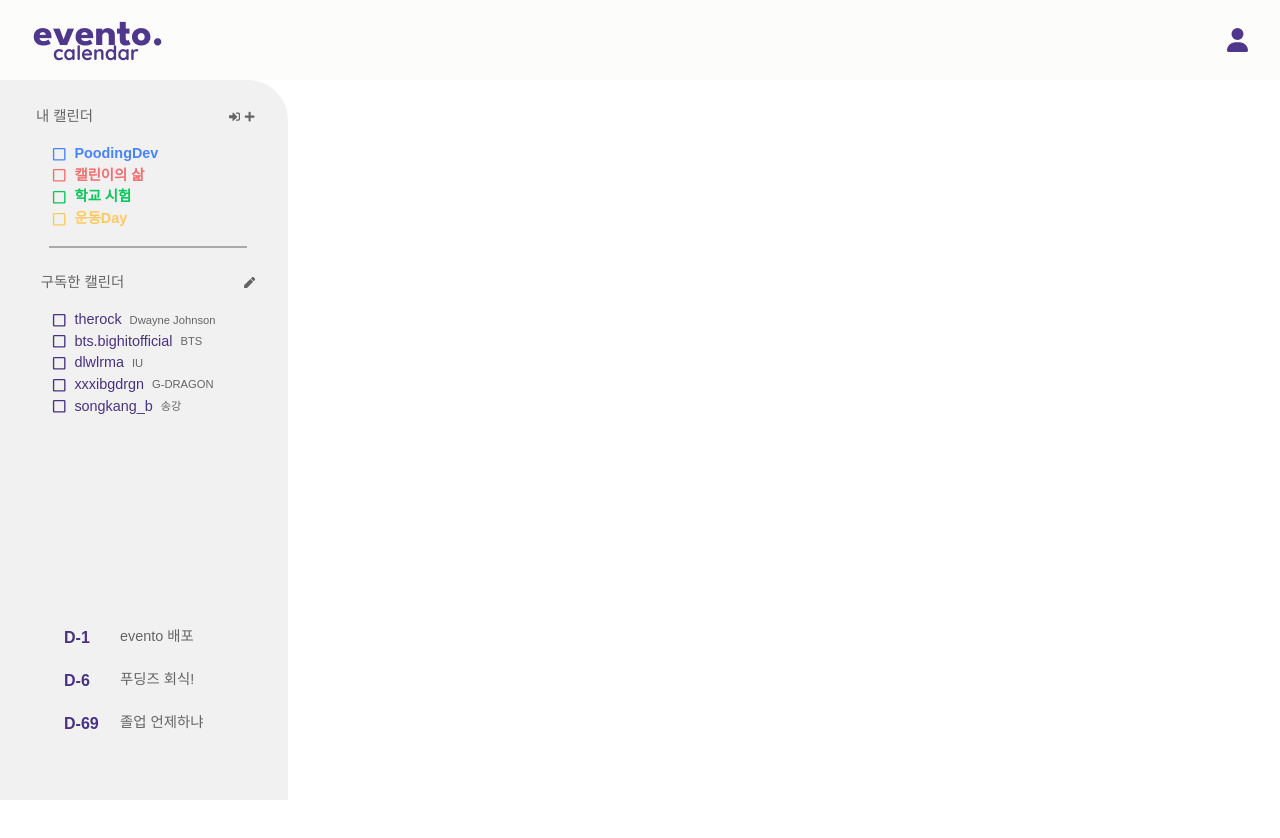
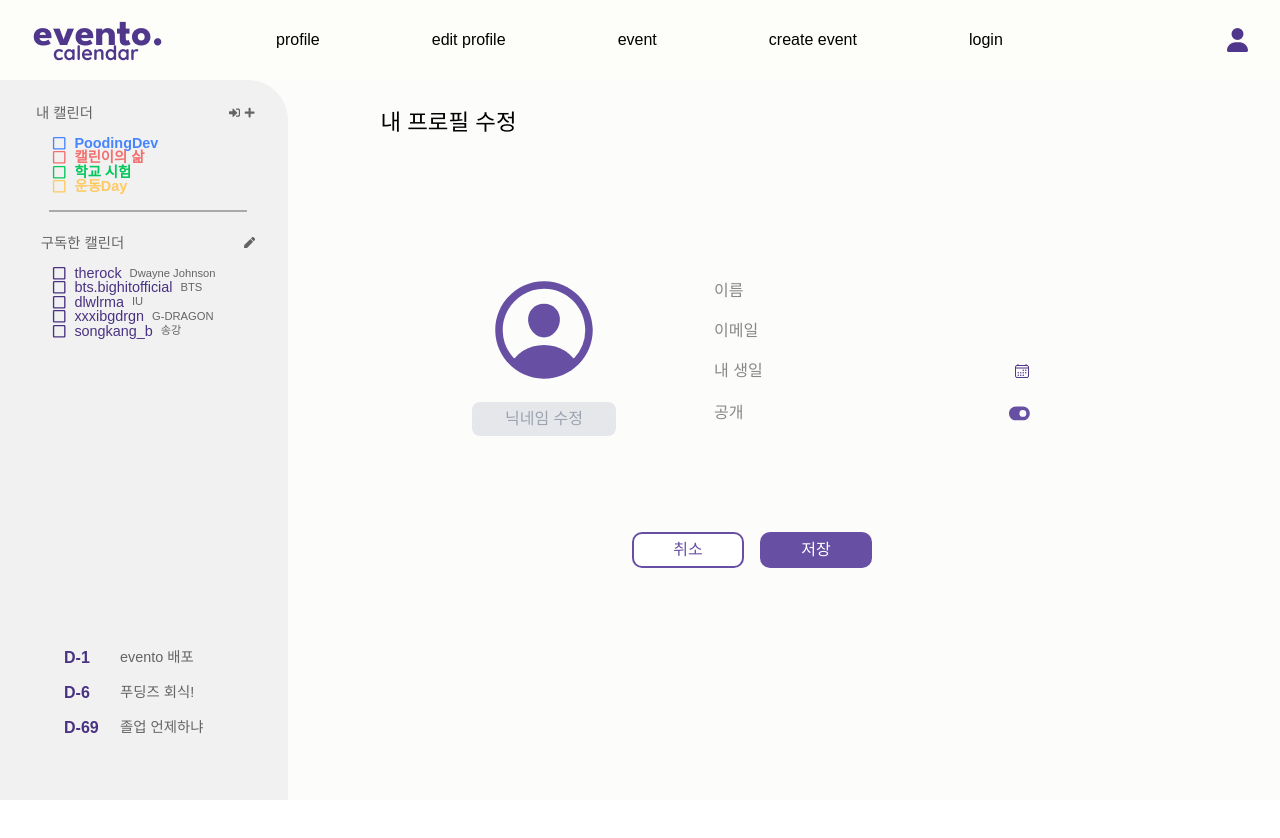
Before and after one commit to PoodingDev/Evento_FE, a React (Vite) app: page /profile/edit in a window 1280 px wide. Shown: the top 838 px of the page. Before the commit the page ends 800 px from the top, so only its background shows below. Built offline with nearby package versions, Linux system fonts and the light colour scheme.

Commit message:
Feat: 컴포넌트 정렬 수정, 색상 팔레트 색상 추가
- 프로필, 프로필 수정 페이지 전체 수정 완료
- 이벤트 모달 조금 변동, 추가 수정 필요
- 색상 팔레트: 회색, 검정색 추가

```diff
--- a/src/App.jsx
+++ b/src/App.jsx
@@ -1,8 +1,13 @@
+import Calendar from "/src/pages/Calendar";
+import EventCreate from "components/CreateEventModal";
+import EventInfoModal from "/src/components/EventInfoModal";
+import Header from "components/Header";
+import LogIn from "/src/pages/LogIn";
+import Profile from "/src/pages/Profile";
+import ProfileEdit from "/src/pages/ProfileEdit";
 import React from "react";
+import SideBarLeft from "/src/components/SideBarLeft";
 import { BrowserRouter, Route, Routes, useLocation } from "react-router-dom";
-import Header from "components/Header";
-import SideBarLeft from "components/SideBarLeft";
-import LogIn from "/src/pages/LogIn";
 
 function Layout({ children }) {
   const location = useLocation();
@@ -23,6 +28,12 @@ export default function App() {
       <Layout>
         <Routes>
           <Route path="/login" element={<LogIn />} />
+          <Route path="/" element={<Calendar />} />
+          <Route path="/profile" element={<Profile />} />
+          <Route path="profile/edit" element={<ProfileEdit />} />
+          //테스트용 - 모달을 페이지로 띄우기
+          <Route path="event" element={<EventInfoModal />} />
+          <Route path="new-event" element={<EventCreate />} />
         </Routes>
       </Layout>
     </BrowserRouter>
--- a/src/components/Header.jsx
+++ b/src/components/Header.jsx
@@ -1,11 +1,22 @@
 import React from "react";
+import { faUser } from "@fortawesome/free-solid-svg-icons";
 import { FontAwesomeIcon } from "@fortawesome/react-fontawesome";
-import { faUser } from "@fortawesome/free-solid-svg-icons";
+import { Link } from "react-router-dom";
 
 export default function Header() {
   return (
-    <div className="evento-header bg-eventoWhite absolute flex h-[5rem] w-full items-center justify-between py-[1.25rem] pl-[1.5rem] pr-[2rem]">
+    <div className="evento-header bg-eventoWhite/20 absolute flex h-[5rem] w-full items-center justify-between py-[1.25rem] pl-[1.5rem] pr-[2rem]">
       <img src="/src/assets/logo/event_logo.png" alt="Evento" />
+
+      {/* 작업할 때 아래 주석 처리 뜯고 하시면 편합니다 */}
+
+      <Link to="/profile">profile</Link>
+      <Link to="/profile/edit">edit profile</Link>
+      <Link to="/event">event</Link>
+      <Link to="/new-event">create event</Link>
+      <Link to="/login">login</Link>
+      <Link to="/"></Link>
+
       <FontAwesomeIcon icon={faUser} className="text-2xl text-[#4F378B]" />
     </div>
   );
--- a/src/index.css
+++ b/src/index.css
@@ -5,14 +5,149 @@
 @font-face {
   font-family: "Pretendard-Regular";
   src:
-    url("https://cdn.jsdelivr.net/gh/orioncactus/pretendard/dist/web/static/woff2/Pretendard-Regular.woff2")
-      format("woff2"),
-    url("https://cdn.jsdelivr.net/gh/orioncactus/pretendard/dist/web/static/woff/Pretendard-Regular.woff")
-      format("woff");
+    url("https://cdn.jsdelivr.net/gh/orioncactus/pretendard/dist/web/static/woff2/Pretendard-Regular.woff2") format("woff2"),
+    url("https://cdn.jsdelivr.net/gh/orioncactus/pretendard/dist/web/static/woff/Pretendard-Regular.woff") format("woff");
   font-weight: 400;
   font-style: normal;
 }
 
+html,
+body,
+div,
+span,
+applet,
+object,
+iframe,
+h1,
+h2,
+h3,
+h4,
+h5,
+h6,
+p,
+blockquote,
+pre,
+a,
+abbr,
+acronym,
+address,
+big,
+cite,
+code,
+del,
+dfn,
+em,
+img,
+ins,
+kbd,
+q,
+s,
+samp,
+small,
+strike,
+strong,
+sub,
+sup,
+tt,
+var,
+b,
+u,
+i,
+center,
+dl,
+dt,
+dd,
+ol,
+ul,
+li,
+fieldset,
+form,
+label,
+legend,
+table,
+caption,
+tbody,
+tfoot,
+thead,
+tr,
+th,
+td,
+article,
+aside,
+canvas,
+details,
+embed,
+figure,
+figcaption,
+footer,
+header,
+hgroup,
+menu,
+nav,
+output,
+ruby,
+section,
+summary,
+time,
+mark,
+audio,
+video {
+  margin: 0;
+  padding: 0;
+  border: 0;
+  font-size: 100%;
+  font: inherit;
+  vertical-align: baseline;
+}
+
+article,
+aside,
+details,
+figcaption,
+figure,
+footer,
+header,
+hgroup,
+menu,
+nav,
+section {
+  display: block;
+}
+
 body {
+  line-height: 1;
+}
+
+ol,
+ul {
+  list-style: none;
+}
+
+blockquote,
+q {
+  quotes: none;
+}
+
+blockquote:before,
+blockquote:after,
+q:before,
+q:after {
+  content: '';
+  content: none;
+}
+
+table {
+  border-collapse: collapse;
+  border-spacing: 0;
+}
+
+*,
+*::before,
+*::after {
+  box-sizing: border-box;
+}
+
+body {
+  min-height: 100vh;
   font-family: "Pretendard", sans-serif;
 }
--- a/src/pages/Calendar.jsx
+++ b/src/pages/Calendar.jsx
@@ -1,7 +1,5 @@
-import React from 'react'
+import React from "react";
 
 export default function Calendar() {
-  return (
-    <div>Calendar</div>
-  )
+  return <div>Calendar</div>;
 }
--- a/src/pages/LogIn.jsx
+++ b/src/pages/LogIn.jsx
@@ -3,7 +3,7 @@ import React from "react";
 export default function LogIn() {
   return (
     // 배경 그라데이션 적용 시: from-eventoPurpleLight to-eventoWhite bg-gradient-to-b
-    <div className="bg-eventoWhite h-[calc(100vh-5rem)]">
+    <div className="bg-eventoWhite h-[100vh]">
       <div className="flex flex-col items-center justify-center h-full">
         <img src="/src/assets/logo/event_logo.png" alt="Evento" />
         <div className="text-eventoPurpleBase/70 mt-[1rem] text-[1rem]">
--- a/src/pages/ProfileEdit.jsx
+++ b/src/pages/ProfileEdit.jsx
@@ -1,70 +1,77 @@
-import React, { useState } from 'react'
-import { useLocation } from 'react-router-dom'
-import { IoPersonCircleOutline, IoCalendarOutline } from "react-icons/io5"
+import React, { useState } from "react";
 import { FaToggleOff, FaToggleOn } from "react-icons/fa6";
-
+import { IoCalendarOutline, IoPersonCircleOutline } from "react-icons/io5";
+import { useLocation } from "react-router-dom";
 
 export default function ProfileEdit() {
   const location = useLocation();
   const { userName, userNickname, userEmail, userBirth } = location.state || {};
-    const [newNickName, setNewNickName] = useState(userNickname)
-    const [saveNickName, setSaveNickName] = useState('')
+  const [newNickName, setNewNickName] = useState(userNickname);
+  const [saveNickName, setSaveNickName] = useState("");
   const handleNickName = (e) => {
     setNewNickName(e.target.value);
-    }
+  };
   const handleSave = () => {
-        setSaveNickName(newNickName)
-    }
+    setSaveNickName(newNickName);
+  };
   return (
     <>
-            <div className="flex flex-col items-center justify-center h-screen">
-                <div className="flex items-center gap-12 mb-6">
-                    {/* 프로필 아이콘과 닉네임 입력 */}
+      <div className="bg-eventoWhite h-[100vh] pl-[18rem] pt-[5rem]">
+        <div className="ml-[5rem] mt-[2rem] flex items-center text-center">
+          <p className="text-[1.4rem]">&nbsp; 내 프로필 수정</p>
+        </div>
+        <div className="flex flex-col items-center justify-center h-full">
+          <div className="h-[15rem] w-[40rem] -translate-x-[2rem] -translate-y-[0.5rem]">
+            <div className="flex -translate-y-[6rem] items-center justify-center space-x-[6rem]">
               <div className="flex flex-col items-center gap-3">
-                        <IoPersonCircleOutline className="text-[#4F378B] w-[7.5rem] h-[7.5rem] object-cover" />
+                <IoPersonCircleOutline className="text-eventoPurpleBase h-[7.5rem] w-[7.5rem] object-cover" />
                 <input
                   type="text"
                   value={newNickName}
                   onChange={handleNickName}
-                            className="border bg-[#F5F5F5] rounded px-3 py-2 w-[10rem] text-center"
+                  className="focus:border-eventoPurple/80 focus:bg-eventoPurpleLight/80 focus: w-[9rem] rounded-lg bg-gray-200 p-[2px] px-3 py-2 text-center focus:border-[1px] focus:outline-none"
                   placeholder="닉네임 수정"
                 />
               </div>
 
-                    {/* 사용자 정보 */}
-                    <ul className="flex flex-col gap-4">
-                        <li className="flex justify-between items-center w-[14rem]">
-                            <span className="text-gray-600 font-semibold">이름</span>
-                            <span className="text-gray-800">{userName}</span>
+              <ul className="flex w-[20rem] flex-col space-y-[1.5rem] p-[2px]">
+                <li className="flex items-center justify-between">
+                  <span className="text-darkGray">이름</span>
+                  <span className="text-eventoblack">{userName}</span>
                 </li>
-                        <li className="flex justify-between items-center w-[14rem]">
-                            <span className="text-gray-600 font-semibold">이메일</span>
-                            <span className="text-gray-800">{userEmail}</span>
+                <li className="flex items-center justify-between">
+                  <span className="text-darkGray">이메일</span>
+                  <span className="text-eventoblack">{userEmail}</span>
                 </li>
-                        <li className="flex justify-between items-center w-[14rem]">
-                            <span className="text-gray-600 font-semibold">내 생일</span>
+                <li className="flex items-center justify-between">
+                  <span className="text-darkGray">내 생일</span>
                   <div className="flex items-center space-x-2">
-                                <span className="text-gray-800">{userBirth}</span>
-                                <IoCalendarOutline className="text-gray-600" />
+                    <span className="text-eventoblack">{userBirth}</span>
+                    <IoCalendarOutline className="text-eventoPurpleDark" />
                   </div>
                 </li>
-                        <li className="flex justify-between items-center w-[14rem]">
-                            <span className="text-gray-600 font-semibold">공개</span>
-                            <span><FaToggleOn className="text-[#6750A4] text-[18px]" /></span>
+                <li className="flex items-center justify-between">
+                  <span className="text-darkGray">공개</span>
+                  <span>
+                    <FaToggleOn className="text-eventoPurpleBase text-[1.3rem]" />
+                  </span>
                 </li>
               </ul>
             </div>
-            </div>
-
-            {/* 버튼 영역 */}
-            <div className="flex justify-center items-center gap-4 absolute bottom-10 left-1/2 transform -translate-x-1/2">
-                <button className="w-[7rem] gap-3 rounded-[0.625rem] py-2 px-3 bg-white text-[#8867DF] border-2 border-[#8867DF]">
+            <div className="flex justify-center space-x-[1rem]">
+              <button className="border-eventoPurpleBase text-eventoPurpleBase w-[7rem] gap-3 rounded-[0.625rem] border-2 bg-white px-3 py-2">
                 취소
               </button>
-                <button onClick={handleSave} className="w-[7rem] gap-3 rounded-[0.625rem] py-2 px-3 bg-[#8867DF] text-white">
+              <button
+                onClick={handleSave}
+                className="bg-eventoPurpleBase w-[7rem] gap-3 rounded-[0.625rem] px-3 py-2 text-white"
+              >
                 저장
               </button>
             </div>
+          </div>
+        </div>
+      </div>
     </>
-    )
-};
+  );
+}
--- a/tailwind.config.js
+++ b/tailwind.config.js
@@ -21,6 +21,11 @@ module.exports = {
         // 경고 색상
         lightRed: "#FFCFCB",
         darkRed: "#E13228",
+
+        darkGray: "#888888",
+        lightGray: "#BBBBBB",
+
+        eventoblack: "#121212",
       },
     },
   },
```
Also changed, not shown: src/components/CreateEventModal.jsx (+5 -4 lines), src/components/EventInfoModal.jsx (+4 -3 lines), src/pages/Profile.jsx (+39 -31 lines), 2 other files (tests, documents, lock files or other folders). Lines whose indentation alone changed are shown as unchanged.
